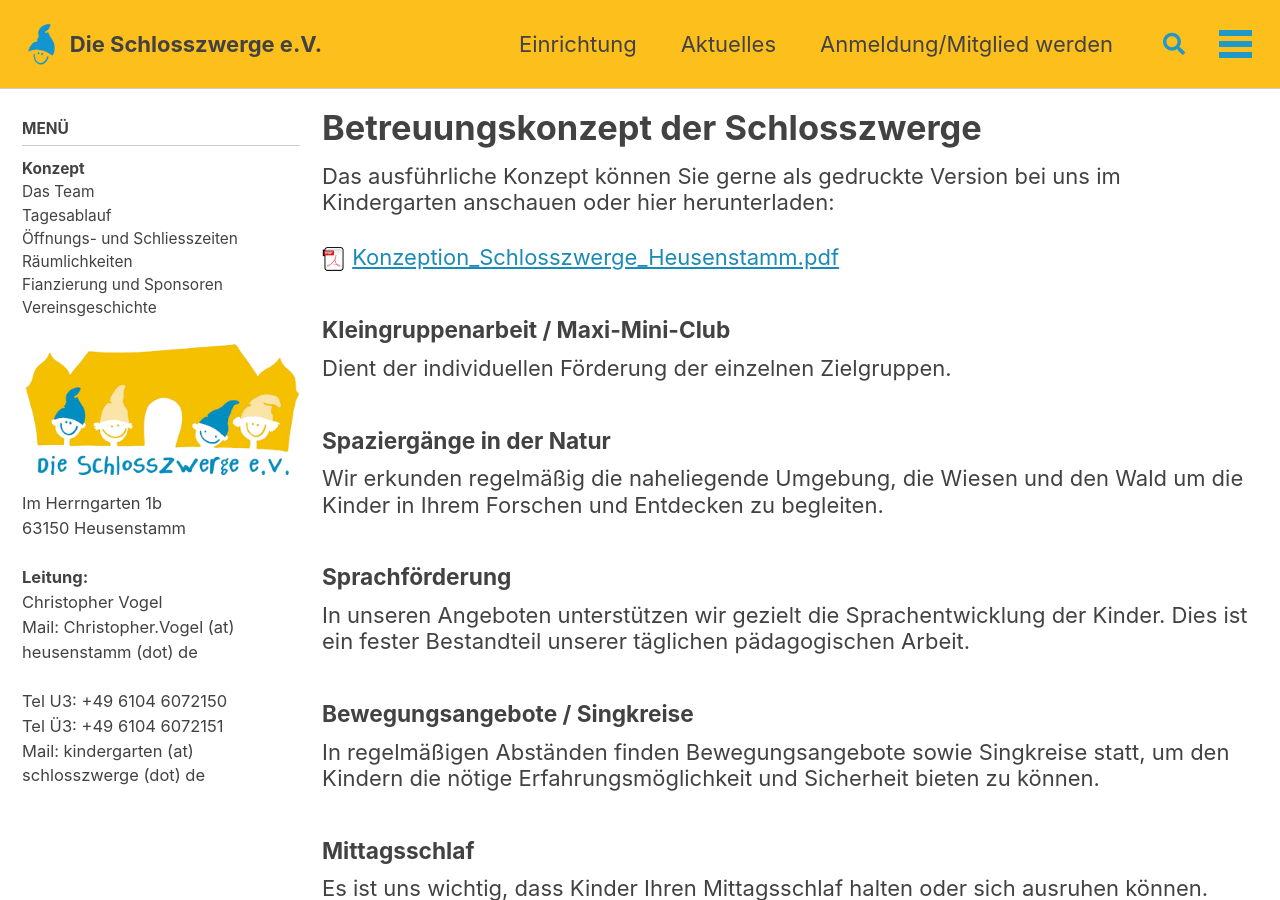
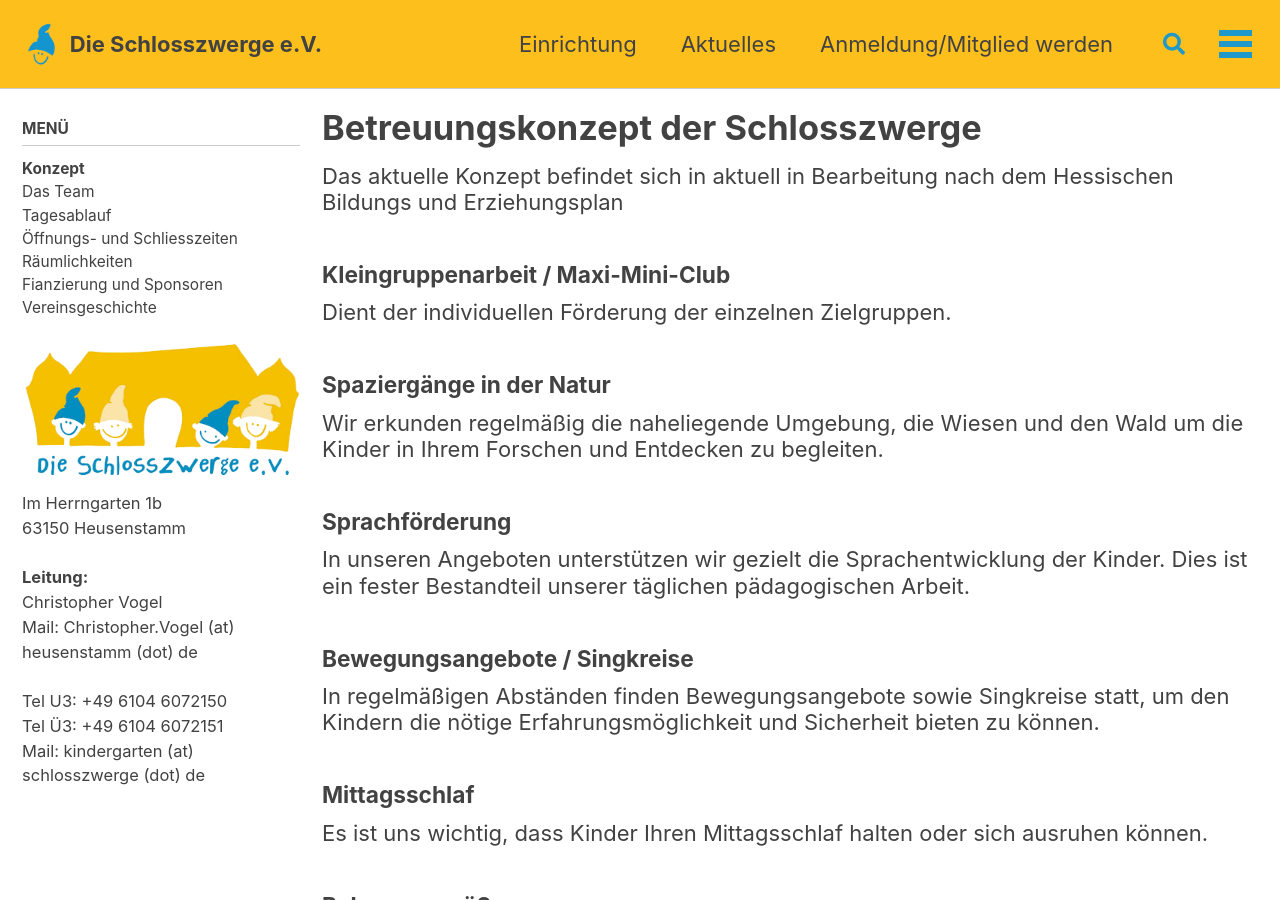
Before and after one commit to schlosszwerge/schlosszwerge.github.io, a Jekyll site: the page built from _pages/konzept.md, in a window 1280 px wide and 900 px high. Built offline with Jekyll 4.4.1, drawn with Linux system fonts in a browser that asks for light colours; cached includes are drawn as plain includes.

Commit message:
Update konzept.md
Bitte abändern Danke

```diff
--- a/_pages/konzept.md
+++ b/_pages/konzept.md
@@ -5,9 +5,7 @@
 sidebar:
   nav: "sidebar_einrichtung"
 ---
-Das ausführliche Konzept können Sie gerne als gedruckte Version bei uns im Kindergarten anschauen oder hier herunterladen:
-
-![PDF](/assets/images/social_icons/pdf.png) [Konzeption_Schlosszwerge_Heusenstamm.pdf](/assets/pdf/Konzeption_Schlosszwerge_Heusenstamm.pdf)
+Das aktuelle Konzept befindet sich in aktuell in Bearbeitung nach dem Hessischen Bildungs und Erziehungsplan
 
 ##### Kleingruppenarbeit / Maxi-Mini-Club
 Dient der individuellen Förderung der einzelnen Zielgruppen.
```
